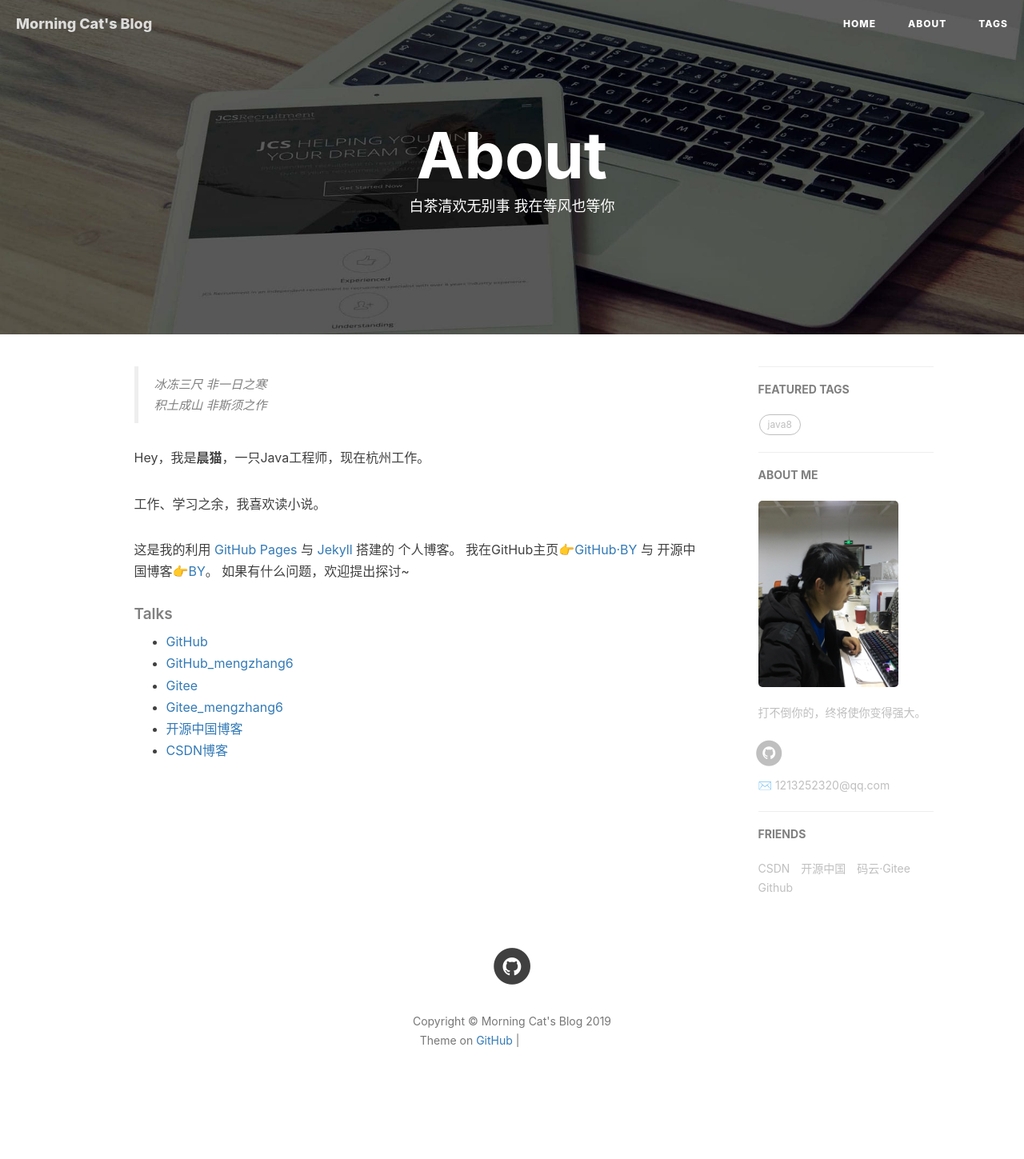
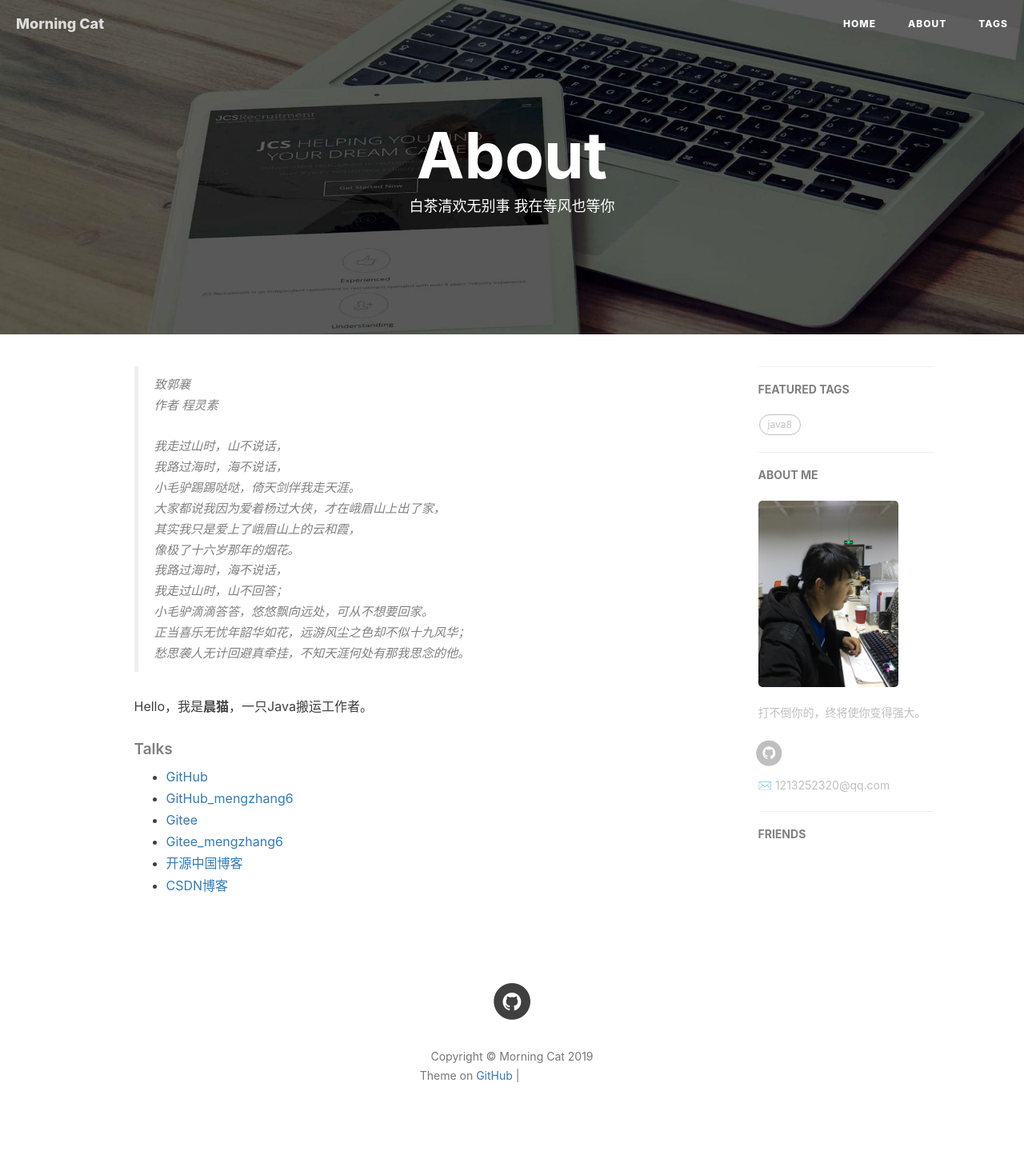
Before and after one commit to morningcat2018/morningcat2018.github.io, a Jekyll site: the page built from about.html, in a window 1280 px wide. Shown: the whole page at 80% size. Built offline with Jekyll 4.4.1, drawn with Linux system fonts in a browser that asks for light colours; nearby versions of some CDN libraries; comment, search, counter and statistics services are not loaded; before the commit the page ends 1405 px from its top, so only the background shows below that; grey boxes are pictures that could not be loaded.

Commit message:
fix the one

```diff
--- a/_config.yml
+++ b/_config.yml
@@ -1,9 +1,9 @@
 # Site settings
-title: Morning Cat's Blog
-SEOTitle: 晨猫的博客 | BY Blog
+title: Morning Cat
+SEOTitle: 晨猫的博客 | MorningCat's Blog
 header-img: img/main/desk_2019_mini.png
 email: 1213252320@qq.com
-description: "Every failure is leading towards success."
+description: "白茶清欢无别事  我在等风也等你"
 keyword: "BY, BY Blog, 晨猫的博客, morningcat, morningcat2018, java, spring, linux"
 url: "http://morningcat2018.github.io"          # your host, for absolute URL
 baseurl: ""      # for example, '/blog' if your blog hosted on 'host/blog'
@@ -18,9 +18,7 @@ sidebar-avatar: /img/about-BY-gentle.jpg      # use absolute URL, seeing it's us
 
 # SNS settings
 RSS: false
-gitee_username:     mengzhang6
 github_username:    morningcat2018
-csdn_username:   u013837825
 
 
 
@@ -54,13 +52,13 @@ kramdown:
 
 # 评论系统
 # Disqus（https://disqus.com/）
-# disqus_username: qiubaiying
+# disqus_username: xxx
 
 # Gitalk
 gitalk:
   enable: false    #是否开启Gitalk评论
-  clientID: f2c84e7629bb1446c1a4                            #生成的clientID
-  clientSecret: ca6d6139d1e1b8c43f8b2e19492ddcac8b322d0d    #生成的clientSecret
+  clientID: xxx                            #生成的clientID
+  clientSecret: xxx    #生成的clientSecret
   repo: morningcat2018.github.io    #仓库名称
   owner: morningcat2018    #github用户名
   admin: morningcat2018
@@ -95,17 +93,17 @@ service-worker: true
 
 # Friends
 friends: [
-{
-  title: "CSDN",
-  href: "https://blog.csdn.net/u013837825"
-},{
-  title: "开源中国",
-  href: "https://my.oschina.net/mengzhang6/"
-},{
-  title: "码云·Gitee",
-  href: "https://gitee.com/mengzhang6/"
-},{
-  title: "Github",
-  href: "https://github.com/mengzhang6"
-}
+#{
+#  title: "CSDN",
+#  href: "https://blog.csdn.net/u013837825"
+#},{
+#  title: "开源中国",
+#  href: "https://my.oschina.net/mengzhang6/"
+#},{
+#  title: "码云·Gitee",
+#  href: "https://gitee.com/mengzhang6/"
+#},{
+#  title: "Github",
+#  href: "https://github.com/mengzhang6"
+#}
 ]
--- a/about.html
+++ b/about.html
@@ -9,20 +9,28 @@ header-img: "img/about_2019.jpg"
 <div class="zh post-container">
 
     <!--copied from markdown -->
-    <blockquote><p>冰冻三尺 非一日之寒<br>
-    积土成山 非斯须之作</p></blockquote>
+    <blockquote>
+        <p>
+            致郭襄<br>
+            作者 程灵素<br>
+            <br>
+            我走过山时，山不说话，<br>
+            我路过海时，海不说话，<br>
+            小毛驴踢踢哒哒，倚天剑伴我走天涯。<br>
+            大家都说我因为爱着杨过大侠，才在峨眉山上出了家，<br>
+            其实我只是爱上了峨眉山上的云和霞，<br>
+            像极了十六岁那年的烟花。<br>
+            我路过海时，海不说话，<br>
+            我走过山时，山不回答；<br>
+            小毛驴滴滴答答，悠悠飘向远处，可从不想要回家。<br>
+            正当喜乐无忧年韶华如花，远游风尘之色却不似十九风华；<br>
+            愁思袭人无计回避真牵挂，不知天涯何处有那我思念的他。
+        </p>
+    </blockquote>
 
-    <p>Hey，我是<strong>晨猫</strong>，一只Java工程师，现在杭州工作。</p>
+    <p>Hello，我是<strong>晨猫</strong>，一只Java搬运工作者。</p>
 
-    <p>工作、学习之余，我喜欢读小说。</p>
-
-    <p>这是我的利用
-        <a href="https://pages.github.com/">GitHub Pages</a> 与
-        <a href="http://jekyll.com.cn/">Jekyll</a>
-        搭建的 个人博客。
-        我在GitHub主页<a href="https://github.com/morningcat2018">👉GitHub·BY</a>
-        与 开源中国博客<a href="https://my.oschina.net/mengzhang6/">👉BY</a>。
-        如果有什么问题，欢迎提出探讨~</p>
+    <p></p>
 
     <p></p>
 
```
